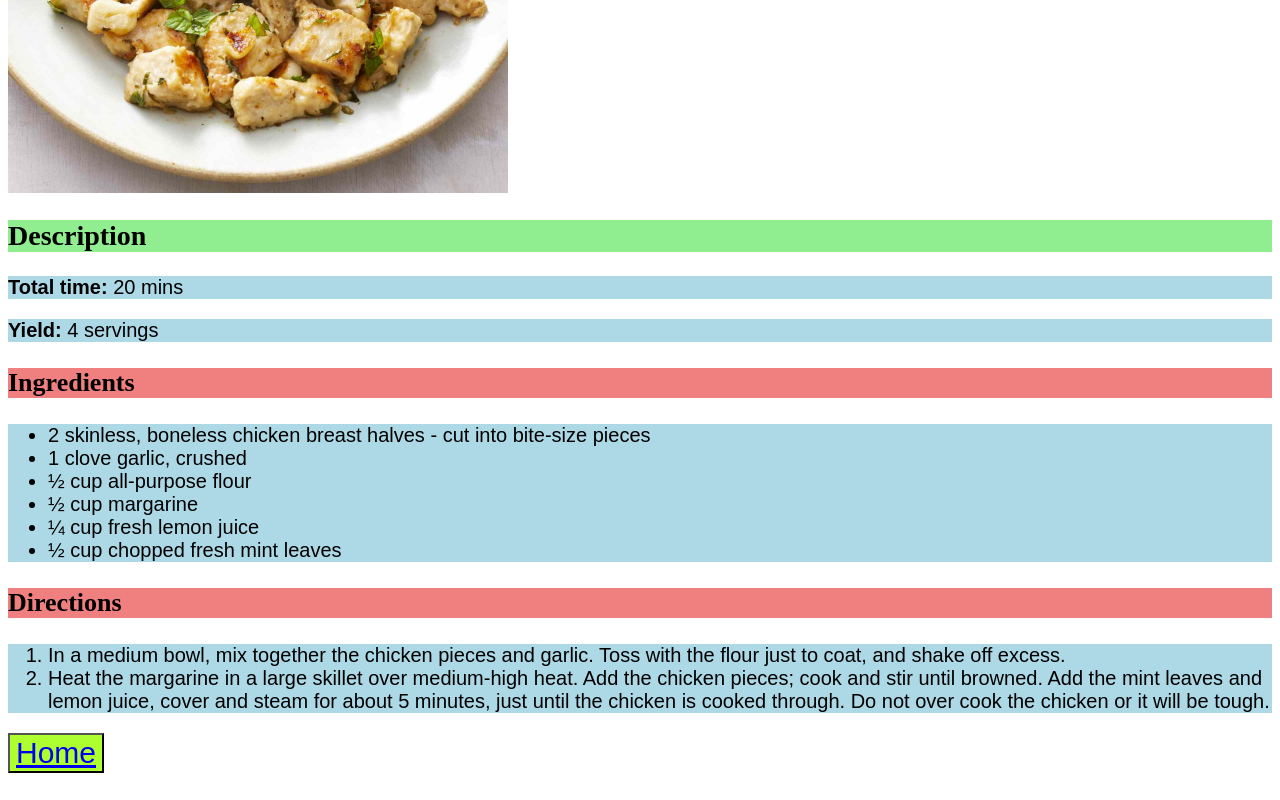
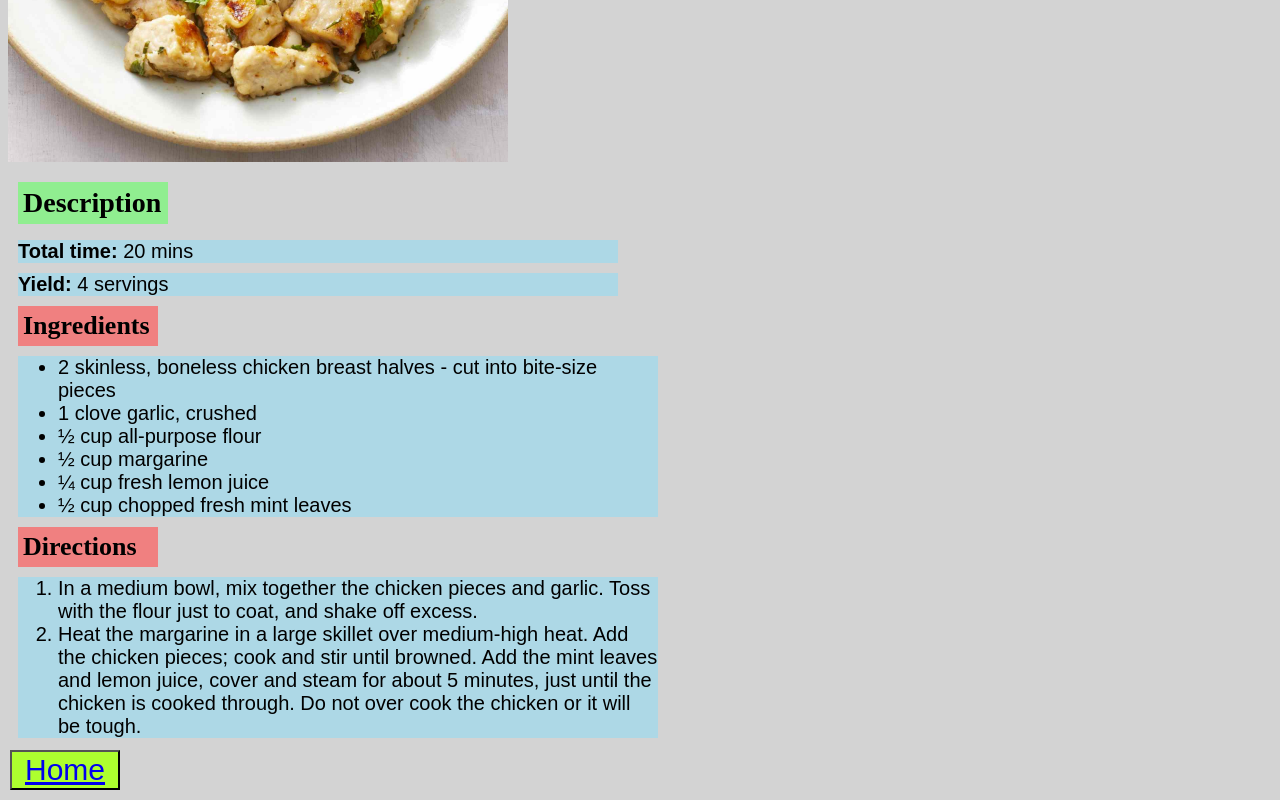
Before and after one commit to Thajez/odin-recipes, a plain HTML site: page recipes/mint-chicken.html in a window 1280 px wide. Shown: the part 397-1197 px from the top of the page. Drawn offline with Linux system fonts and the light colour scheme.

Commit message:
Added box sizing by border size, Played around a bit with margin, padding and border

```diff
--- a/recipes/mint-chicken.html
+++ b/recipes/mint-chicken.html
@@ -35,6 +35,6 @@
             </ol>
         </section>
 
-        <button class="home-button"><a href="../index.html">Home</a></button>
+        <button class="home-button"><a class="button-text" href="../index.html">Home</a></button>
     </body>
 </html>
--- a/style.css
+++ b/style.css
@@ -1,3 +1,7 @@
+*{
+    background-color:lightgray;
+    box-sizing:border-box;
+}
 .recipe-list{
     background-color: lightgray;
     font-size: 24px;
@@ -8,24 +12,45 @@
     color: white;
     font-size: 36px;
     font-family:'Times New Roman', Times, serif;
+    height:50px;
+    margin:1px;
+    padding:5px;
 }
 h3{
     background-color: lightcoral;
     font-size: 26px;
     font-family: 'Times New Roman', Times, serif;
+    width:140px;
+    height:auto;
+    margin:10px;
+    padding:5px;
 }
 h2{
     background-color: lightgreen;
     font-size: 28px;
     font-family: 'Times New Roman', Times, serif;
+    width:150px;
+    padding:5px;
+    margin:10px;
 }
-.desc{
+.desc,strong,li{
     font-size: 20px;
     background-color: lightblue;
     font-family: Arial, Helvetica, sans-serif;
+    width:600px;
+    height:auto;
 }
-.home-button{
+.desc{
+    margin:10px;
+}
+a{
+    background-color: lightblue;
+}
+.home-button, .button-text{
     background-color: greenyellow;
     font-size: 30px;
     font-family: Arial, Helvetica, sans-serif;
+    width:110px;
+    height:auto;
+    margin:2px;
 }
```
Also changed, not shown: recipes/caesar-potato-casserole.html (+1 -1 lines), recipes/japanese-tamago-egg.html (+1 -1 lines).
